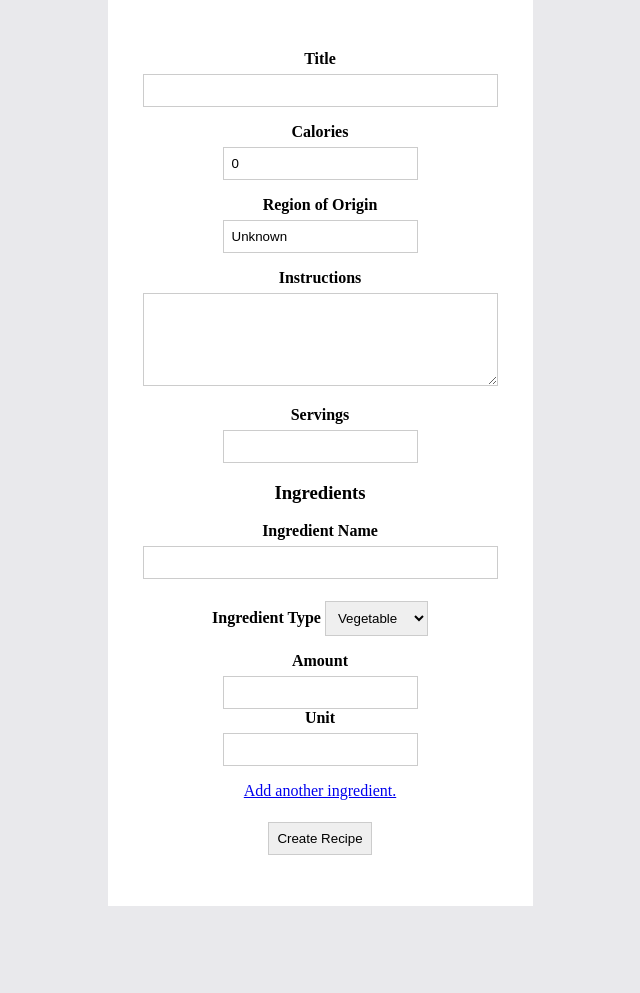
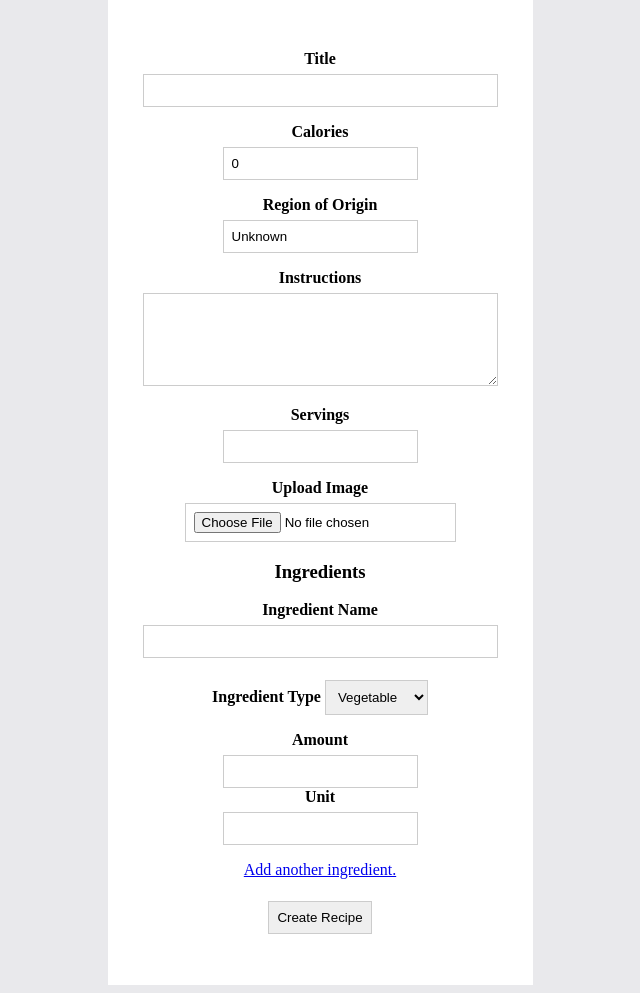
Before and after one commit to jp449/bitepal, a Flask app: page /create_recipe in a window 1280 px wide. Shown: the part 81-1074 px from the top of the page, without its empty margins (320-960 px from the left). Before the commit the page ends 987 px from the top, so only its background shows below. Run offline with Flask 3, Linux system fonts and the light colour scheme; the visitor is signed in with stand-in values (Sample User, id 1); parts of the project's set-up code (start-up, migrations or seed data) failed here and were passed over; some libraries are stand-ins or nearby versions.

Commit message:
can create recipes with attached images

```diff
--- a/flask_auth_app/mealdb/__init__.py
+++ b/flask_auth_app/mealdb/__init__.py
@@ -2,7 +2,9 @@ from flask import Flask
 from flask_sqlalchemy import SQLAlchemy
 from flask_bcrypt import Bcrypt
 from flask_login import LoginManager
+from flask_migrate import Migrate
 
+migrate = Migrate()
 
 db = SQLAlchemy()
 bcrypt = Bcrypt()
@@ -12,6 +14,7 @@ def create_app():
     app = Flask(__name__)
     app.config.from_object('config')
     db.init_app(app)
+    migrate.init_app(app, db)
     bcrypt.init_app(app)
     login_manager.init_app(app)
     login_manager.login_view = 'main.login'
--- a/flask_auth_app/mealdb/forms.py
+++ b/flask_auth_app/mealdb/forms.py
@@ -1,5 +1,7 @@
 from flask_wtf import FlaskForm
-from wtforms import StringField, PasswordField, SubmitField, IntegerField, TextAreaField, SelectField, FieldList, FormField
+from flask_wtf.file import FileAllowed
+from wtforms import StringField, PasswordField, SubmitField, IntegerField, TextAreaField, SelectField, FieldList, \
+    FormField, FileField
 from wtforms.validators import DataRequired, Length, EqualTo, Optional, NumberRange
 
 
@@ -30,6 +32,9 @@ class RecipeForm(FlaskForm):
     region_category = StringField('Region of Origin', validators = [Optional()], default = 'Unknown')
     instructions = TextAreaField('Instructions', validators = [DataRequired()])
     servings = IntegerField('Servings', validators=[DataRequired(), NumberRange(min=1)])
+    image = FileField('Upload Image', validators=[
+        FileAllowed(['jpg', 'png', 'jpeg'], 'Images only!')
+    ])
     submit = SubmitField('Create Recipe')
 
 class IngredientsForm(FlaskForm):
--- a/flask_auth_app/mealdb/models.py
+++ b/flask_auth_app/mealdb/models.py
@@ -53,7 +53,7 @@ class Recipes(db.Model):
     author = db.relationship('Users', backref='recipes')
 
     ingredient: Mapped['Ingredients'] = relationship('Ingredients', secondary='recipe_ingredients', backref='recipes')
-
+    image_path = db.Column(db.String(255))
 
 
 class Ingredients(db.Model):
--- a/flask_auth_app/mealdb/routes.py
+++ b/flask_auth_app/mealdb/routes.py
@@ -1,6 +1,11 @@
-from flask import Blueprint, render_template, redirect, url_for, flash, abort, request, jsonify
+import os
+
+from flask import Blueprint, render_template, redirect, url_for, flash, abort, request, jsonify, current_app
+from werkzeug.utils import secure_filename
+
 from .forms import RegistrationForm, LoginForm, RecipeForm, IngredientsForm, ReviewForm, RecipeIngredientsForm
-from .models import Recipes, Users, Ingredients, UserRestrictions, DietaryRestrictions, Reviews, RecipeIngredients
+from .models import Recipes, Users, Ingredients, UserRestrictions, DietaryRestrictions, Reviews, RecipeIngredients, \
+    AvgRecipeRating, SavedRecipeList
 from . import db
 
 from sqlalchemy.sql.expression import any_
@@ -8,8 +13,7 @@ from sqlalchemy import exists
 
 from flask_login import login_user,  login_required, current_user, logout_user
 from functools import wraps
-#REMOVE THIS
-from sqlalchemy.dialects import postgresql
+
 #admin only access message
 def admin_required(f):
     @wraps(f)
@@ -167,14 +171,25 @@ def create_recipe():
     ingredient_form = IngredientsForm()
     recipe_ingredient = RecipeIngredientsForm()
     if recipe_form.validate_on_submit():
-        new_recipe = Recipes(
-            title = recipe_form.title.data,
-            calories = recipe_form.calories.data,
-            region_category = recipe_form.region_category.data,
-            instructions = recipe_form.instructions.data,
-            servings = recipe_form.servings.data,
-            user_id = current_user.user_id
-        )
+        filename = None
+
+        if recipe_form.image.data:
+            image = recipe_form.image.data
+            print("Content-Type:", image.content_type)
+            print("Filename:", image.filename)
+
+            filename = secure_filename(image.filename)
+            image.save(os.path.join(current_app.root_path, 'static/uploads', filename))
+        if recipe_form.validate_on_submit():
+            new_recipe = Recipes(
+                title = recipe_form.title.data,
+                calories = recipe_form.calories.data,
+                region_category = recipe_form.region_category.data,
+                instructions = recipe_form.instructions.data,
+                servings = recipe_form.servings.data,
+                user_id = current_user.user_id,
+                image_path=f'uploads/{filename}' if filename else None
+            )
         db.session.add(new_recipe)
         db.session.flush()
 
--- a/flask_auth_app/mealdb/templates/create_recipe.html
+++ b/flask_auth_app/mealdb/templates/create_recipe.html
@@ -35,7 +35,7 @@
 </head>
 <body>
     <h1>Create a New Recipe</h1>
-    <form method="POST">
+    <form method="POST" enctype="multipart/form-data">
         {{ form.hidden_tag() }}
 
         <p>
@@ -62,6 +62,9 @@
             {{ form.servings.label }}<br>
             {{ form.servings() }}
         </p>
+
+        <p>{{ form.image.label }}<br>
+            {{ form.image() }}</p>
         <h3>Ingredients</h3>
         <div id = "ingredient-container">
             <div class = "ingredient-group">
```
Also changed, not shown: flask_auth_app/mealdb/templates/recipe.html (+7 -0 lines).
